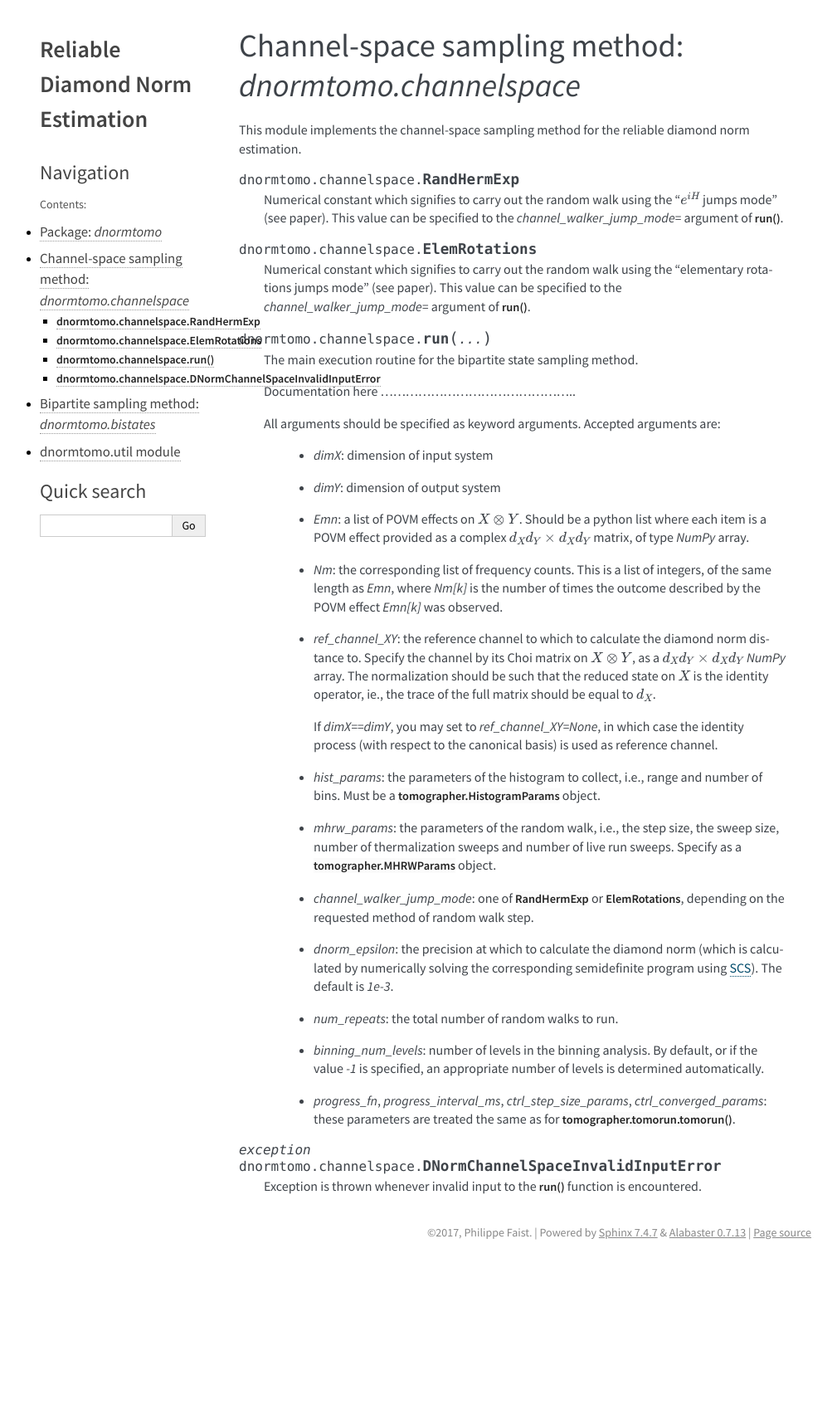
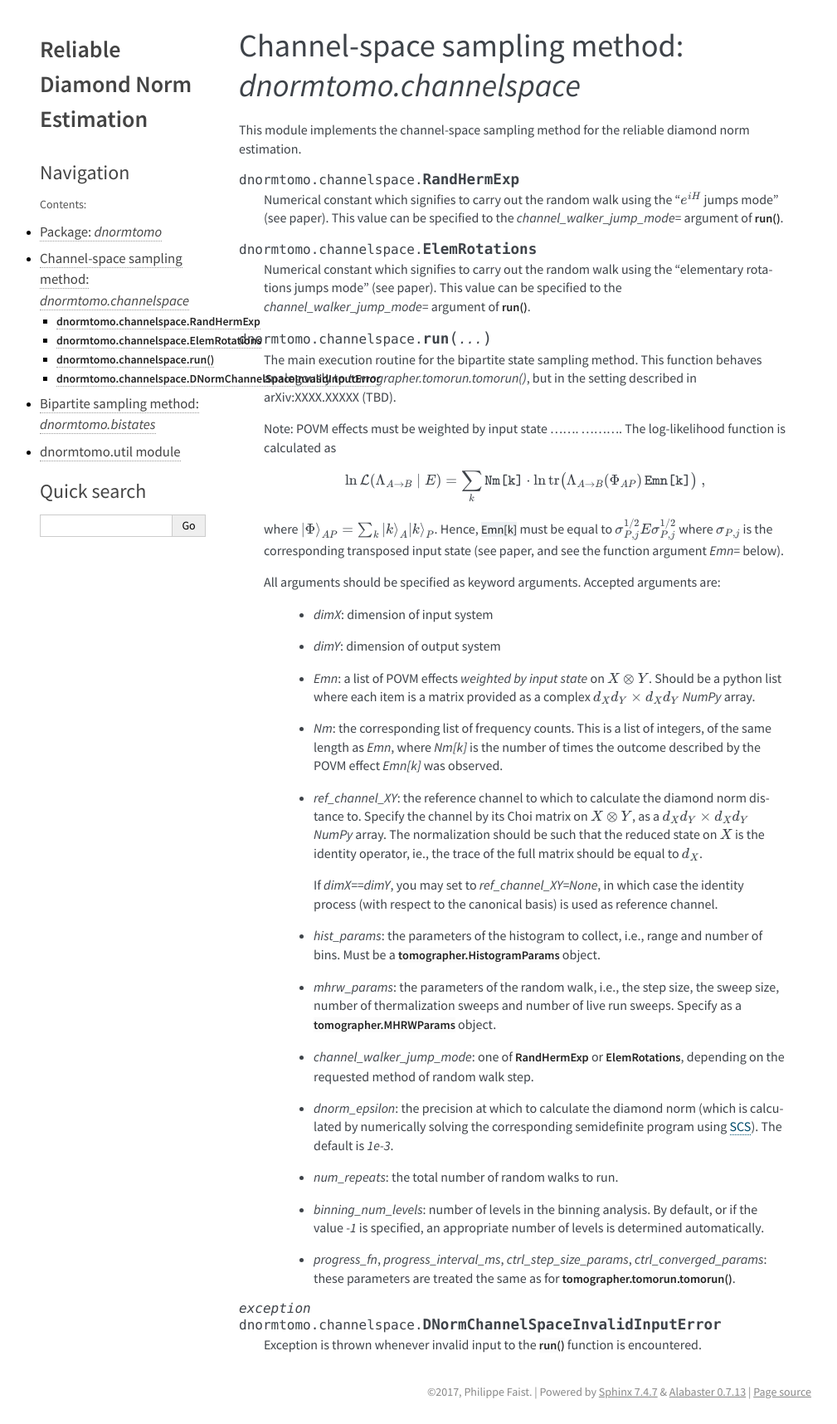
Before and after one commit to Tomographer/QPtomographer, a Sphinx documentation site: the page built from doc/dnormtomo.channelspace.rst, in a window 1280 px wide. Shown: the whole page at 83% size, without its empty margins (132-1141 px from the left). Built offline with Sphinx 7.4.7, drawn with Linux system fonts in a browser that asks for light colours; before the commit the page ends 1524 px from its top, so only the background shows below that.

Commit message:
more doc

```diff
--- a/doc/conf.py
+++ b/doc/conf.py
@@ -84,6 +84,10 @@ pygments_style = 'sphinx'
 # If true, `todo` and `todoList` produce output, else they produce nothing.
 todo_include_todos = False
 
+# Epilog for RST files. Useful for defining global substitutions.
+rst_epilog = ur'''
+.. |paper_arxiv_ref| replace:: arXiv:XXXX.XXXXX (TBD)
+'''
 
 
 # -- Options for HTML output ----------------------------------------------
--- a/doc/dnormtomo.channelspace.rst
+++ b/doc/dnormtomo.channelspace.rst
@@ -23,9 +23,23 @@ diamond norm estimation.
 
 .. py:function:: dnormtomo.channelspace.run(...)
 
-   The main execution routine for the bipartite state sampling method.
+   The main execution routine for the bipartite state sampling method.  This function
+   behaves analogously to `tomographer.tomorun.tomorun()`, but in the setting described in
+   |paper_arxiv_ref|.
 
-   Documentation here ...............................................
+
+
+   Note: POVM effects must be weighted by input state ....... ..........  The
+   log-likelihood function is calculated as
+
+   .. math::
+      \ln\mathcal{L}(\Lambda_{A\to B}\mid E)
+      = \sum_k \texttt{Nm[k]} \cdot \ln \mbox{tr}\bigl(\Lambda_{A\to B}(\Phi_{AP})\,\texttt{Emn[k]}\bigr)\ ,
+
+   where :math:`\left|\Phi\right\rangle_{AP} = \sum_k \left|k\right\rangle_A
+   \left|k\right\rangle_P`.  Hence, ``Emn[k]`` must be equal to :math:`\sigma_{P,j}^{1/2}
+   E \sigma_{P,j}^{1/2}` where :math:`\sigma_{P,j}` is the corresponding transposed input
+   state (see paper, and see the function argument `Emn=` below).
 
    All arguments should be specified as keyword arguments. Accepted arguments are:
 
@@ -33,9 +47,9 @@ diamond norm estimation.
 
       - `dimY`: dimension of output system
 
-      - `Emn`: a list of POVM effects on :math:`X\otimes Y`.  Should be a python list
-        where each item is a POVM effect provided as a complex :math:`d_X d_Y\times d_X
-        d_Y` matrix, of type `NumPy` array.
+      - `Emn`: a list of POVM effects *weighted by input state* on :math:`X\otimes Y`.
+        Should be a python list where each item is a matrix provided as a complex
+        :math:`d_X d_Y\times d_X d_Y` `NumPy` array.
 
       - `Nm`: the corresponding list of frequency counts. This is a list of integers, of
         the same length as `Emn`, where `Nm[k]` is the number of times the outcome
```
